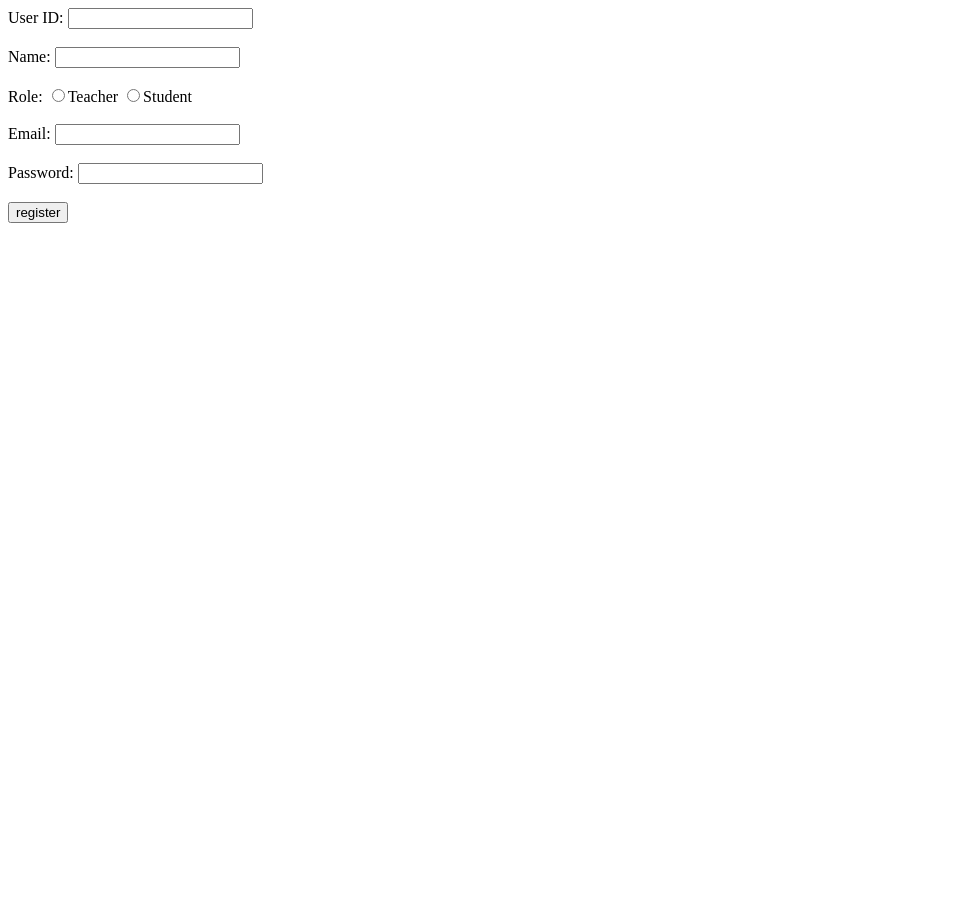
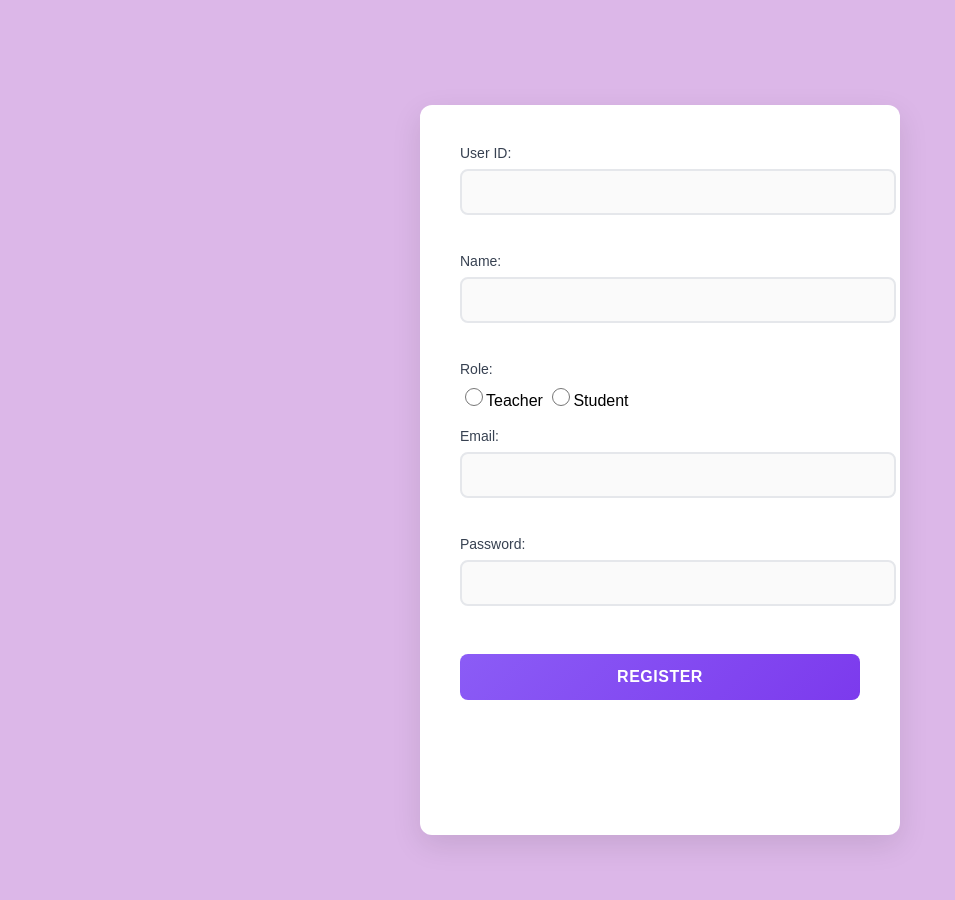
Before and after one commit to iftekhar768/Learning_Management_System, a PHP site: page /view/registration.php in a window 1280 px wide. Shown: the whole page, without its empty margins (0-955 px from the left). Run offline with PHP 8.4, Linux system fonts and the light colour scheme.

Commit message:
some css changes to registration page

```diff
--- /dev/null
+++ b/assets/css/regstyle.css
@@ -0,0 +1,86 @@
+body
+{
+    font-family: Arial, sans-serif;
+    margin: 0;
+    padding: 0;
+    box-sizing: border-box;
+
+}
+
+.container{
+    background-color: rgb(220, 183, 232);
+    display: flex;
+    align-items: center;
+    justify-content: center;
+    height: 100vh;
+    width: 100vw;
+    padding: 20px;
+    position: fixed;
+    top: 0;
+    left: 0;
+}
+.listContainer {
+    background: white;
+    padding: 40px;
+    border-radius: 12px;
+    box-shadow: 0 10px 30px rgba(0, 0, 0, 0.1);
+    height: 650px;
+    min-width: 400px;
+    max-width: 500px;
+}
+label {
+    display: block;
+    margin-bottom: 8px;
+    color: #374151;
+    font-weight: 500;
+    font-size: 14px;
+}
+#userId ,#username ,#email , #pass {
+    width: 100%;
+    padding: 12px 16px;
+    margin-bottom: 20px;
+    border: 2px solid #E5E7EB;
+    border-radius: 8px;
+    font-size: 16px;
+    transition: all 0.3s ease;
+    background: #FAFAFA;
+}
+
+#userId:focus ,#username:focus ,#email:focus , #pass:focus {
+    outline: none;
+    border-color: #8B5CF6;
+    background: white;
+    box-shadow: 0 0 0 3px rgba(139, 92, 246, 0.1);
+}
+
+
+
+#roleSelect {
+    width: 18px;
+    height: 18px;
+    accent-color: #8B5CF6;
+    cursor: pointer;
+}
+
+
+#submitBtn {
+    width: 100%;
+    background: linear-gradient(135deg, #8B5CF6 0%, #7C3AED 100%);
+    color: white;
+    padding: 14px 24px;
+    border: none;
+    border-radius: 8px;
+    font-size: 16px;
+    font-weight: 600;
+    cursor: pointer;
+    transition: all 0.3s ease;
+    text-transform: uppercase;
+    letter-spacing: 0.5px;
+    margin-top: 10px;
+}
+
+#submitBtn:hover {
+    background: linear-gradient(135deg, #7C3AED 0%, #6D28D9 100%);
+    transform: translateY(-2px);
+    box-shadow: 0 8px 25px rgba(139, 92, 246, 0.3);
+}
--- a/view/registration.php
+++ b/view/registration.php
@@ -9,9 +9,12 @@
     <meta charset="UTF-8">
     <meta name="viewport" content="width=device-width, initial-scale=1.0">
     <title>Registration</title>
+    <link rel="stylesheet" href="../assets/css/regstyle.css">
 </head>
 <body>
+    <div class="container">
     <form action="../controller/authController.php" method="POST">
+        <div class="listContainer">
             <label for="userId">User ID:</label>
             <input type="text" name="userId" id="userId"><br><br>
             <label for="username">Name: </label>
@@ -24,8 +27,9 @@
             <input type="text" name="email" id="email"><br><br>
             <label for="pass">Password: </label>
             <input type="text" name="pass" id="pass"><br><br>
-        <input type="submit" name="submit" value="register"><br>
-
+            <input type="submit" name="submit" value="register" id="submitBtn"><br>
+        </div>
     </form>
+    </div>
 </body>
 </html>
```
Also changed, not shown: assets/css/style.css (deleted). Lines whose indentation alone changed are shown as unchanged.
